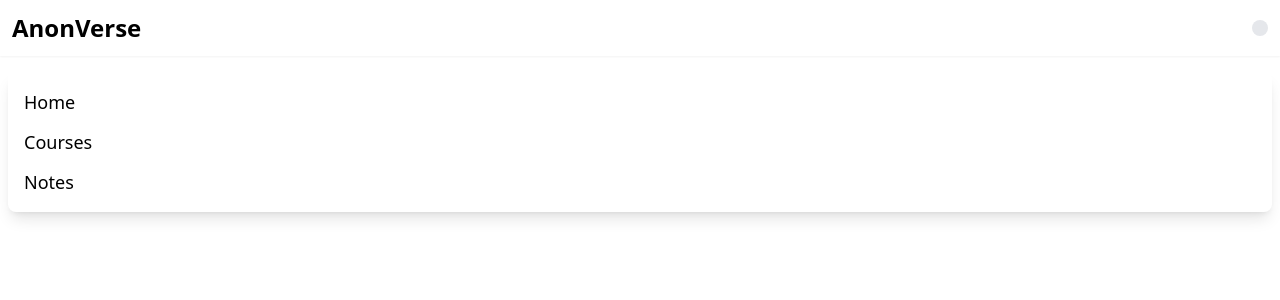
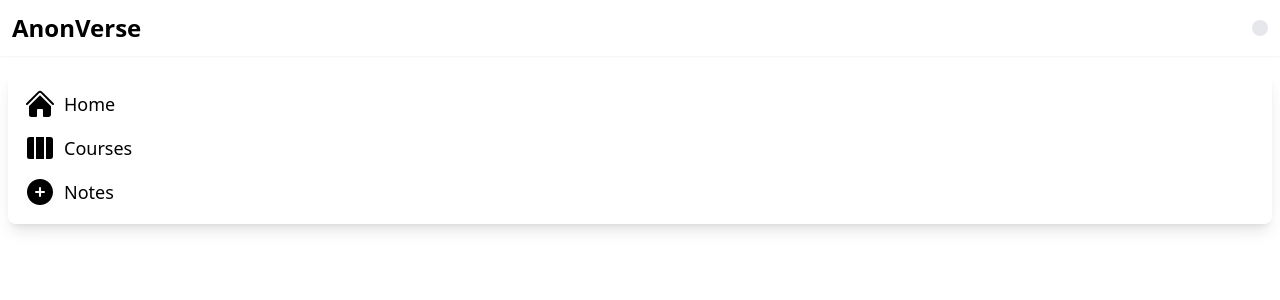
Before and after one commit to HackathonHive/frontend, a React (Create React App) app: page /navcard in a window 1280 px wide. Shown: the top 300 px of the page. Built offline with nearby package versions, Linux system fonts and the light colour scheme.

Commit message:
adding hero icon

```diff
--- a/package.json
+++ b/package.json
@@ -3,6 +3,7 @@
   "version": "0.1.0",
   "private": true,
   "dependencies": {
+    "@heroicons/react": "^2.1.3",
     "@sanity/client": "^6.15.13",
     "@sanity/image-url": "^1.0.2",
     "@testing-library/jest-dom": "^5.17.0",
--- a/src/components/NavCard.js
+++ b/src/components/NavCard.js
@@ -1,5 +1,5 @@
 import React from 'react'
-// import { PlusCircleIcon, HomeIcon, ViewColumnsIcon } from '@heroicons/react/24/solid'
+import { PlusCircleIcon, HomeIcon, ViewColumnsIcon } from '@heroicons/react/24/solid'
 import { Link } from 'react-router-dom';
 
 // import { useSelector } from 'react-redux'
@@ -9,17 +9,17 @@ export default function NavCard() {
          <div className={`shadow-lg p-4  rounded-lg mt-4`}>
           <ul className='space-y-3'>
             <li className='flex items-center space-x-2 text-lg hover:text-blue-500'>
-              {/* <HomeIcon className='h-8 w-8' /> */}
+              <HomeIcon className='h-8 w-8' />
               <Link to='/'>Home</Link>
             </li>
             <li className='flex items-center space-x-2  text-lg hover:text-blue-500'>
-              {/* <ViewColumnsIcon className='h-8 w-8' /> */}
+              <ViewColumnsIcon className='h-8 w-8' />
               <Link to='/courses'>
                 Courses
               </Link>
             </li>
             <li className='flex items-center space-x-2  text-lg hover:text-blue-500'>
-              {/* <PlusCircleIcon className='h-8 w-8' /> */}
+              <PlusCircleIcon className='h-8 w-8' />
               <Link to='/notes'>
                 Notes
               </Link>
--- a/src/pages/CourseDetailPage.js
+++ b/src/pages/CourseDetailPage.js
@@ -46,7 +46,7 @@ export default function CourseDetailPage() {
                             course && course.url
 
 
-                        } title="YouTube video player" frameborder="0" allow="accelerometer; autoplay; clipboard-write; encrypted-media; gyroscope; picture-in-picture; web-share" referrerpolicy="strict-origin-when-cross-origin" allowfullscreen></iframe>
+                        } title="YouTube video player" frameBorder="0" allow="accelerometer; autoplay; clipboard-write; encrypted-media; gyroscope; picture-in-picture; web-share" referrerPolicy="strict-origin-when-cross-origin" allowFullScreen></iframe>
                     </div>
                     <div className='p-4'>
                         <h1 className='text-2xl font-bold'>{course && course.title}</h1>
```
Also changed, not shown: 1 other file (tests, documents, lock files or other folders).
